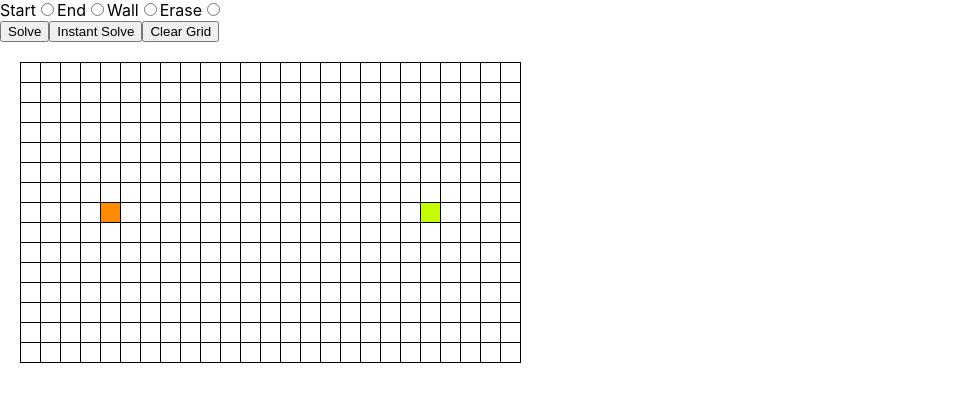
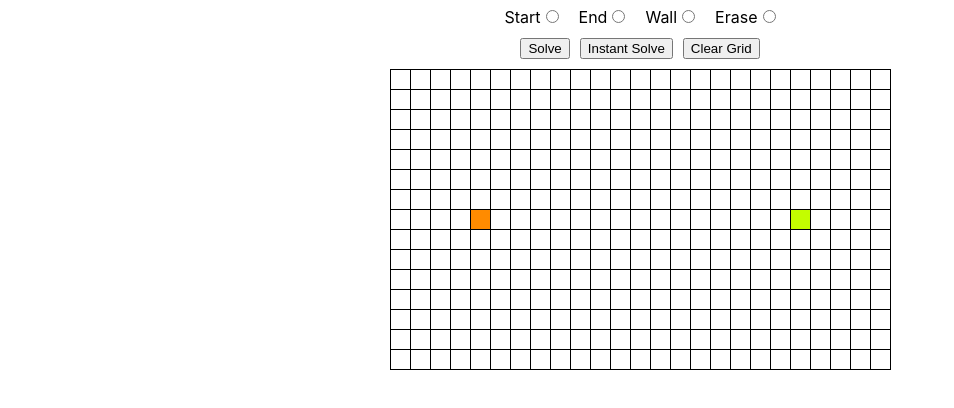
Before and after one commit to FFX3/PathfindingVisualiser, a React (Create React App) app: page / in a window 1280 px wide. Shown: the top 408 px of the page, without its empty margins (0-954 px from the left). Built offline with nearby package versions, Linux system fonts and the light colour scheme.

Commit message:
added final css touches

```diff
--- a/src/App.css
+++ b/src/App.css
@@ -5,3 +5,18 @@
   -o-user-select: none;
   user-select: none;
 }
+.inputs {
+  margin: 5px auto;
+  text-align: center;
+}
+
+.inputs button{
+  margin: 5px;
+}
+.inputs label{
+  margin-left: 10px
+}
+.inputs input{
+  margin: 5px;
+  margin-right: 10px;
+}
--- a/src/Form/Form.js
+++ b/src/Form/Form.js
@@ -7,7 +7,7 @@ const Form = ({wandManager}) => {
   }
 
   return(
-    <form>
+    <form className="inputs">
         <label>Start</label><input onClick={()=>{wandManager('start')}} type='radio' name='wandType' value='start'></input>
         <label>End</label><input onClick={()=>{wandManager('end')}} type='radio' name='wandType' value='end'></input>
         <label>Wall</label><input onClick={()=>{wandManager('wall')}} type='radio' name='wandType' value='wall'></input>
--- a/src/PathfindingVisualizer/PathfindingVisualizer.css
+++ b/src/PathfindingVisualizer/PathfindingVisualizer.css
@@ -5,7 +5,8 @@
   border-left:0px;
   border-style: solid;
   width: 500px;
-  margin: 20px;
+  margin: auto;
+
 }
 
 .grid > div {
--- a/src/PathfindingVisualizer/PathfindingVisualizer.jsx
+++ b/src/PathfindingVisualizer/PathfindingVisualizer.jsx
@@ -262,6 +262,7 @@ export default class PathfindingVisualizer extends Component {
     const {nodes} = this.state;
     return (
       <div>
+        <div className="inputs">
           <button onClick={()=>{
               this.resetGrid(false)
               this.startPathFinding(150)
@@ -274,6 +275,7 @@ export default class PathfindingVisualizer extends Component {
               this.resetGrid(true)
             }}>Clear Grid</button>
 
+        </div>
         <div className="grid">
           {nodes.map((row, rowIndex) => {
             return (
```
Lines whose indentation alone changed are shown as unchanged.
